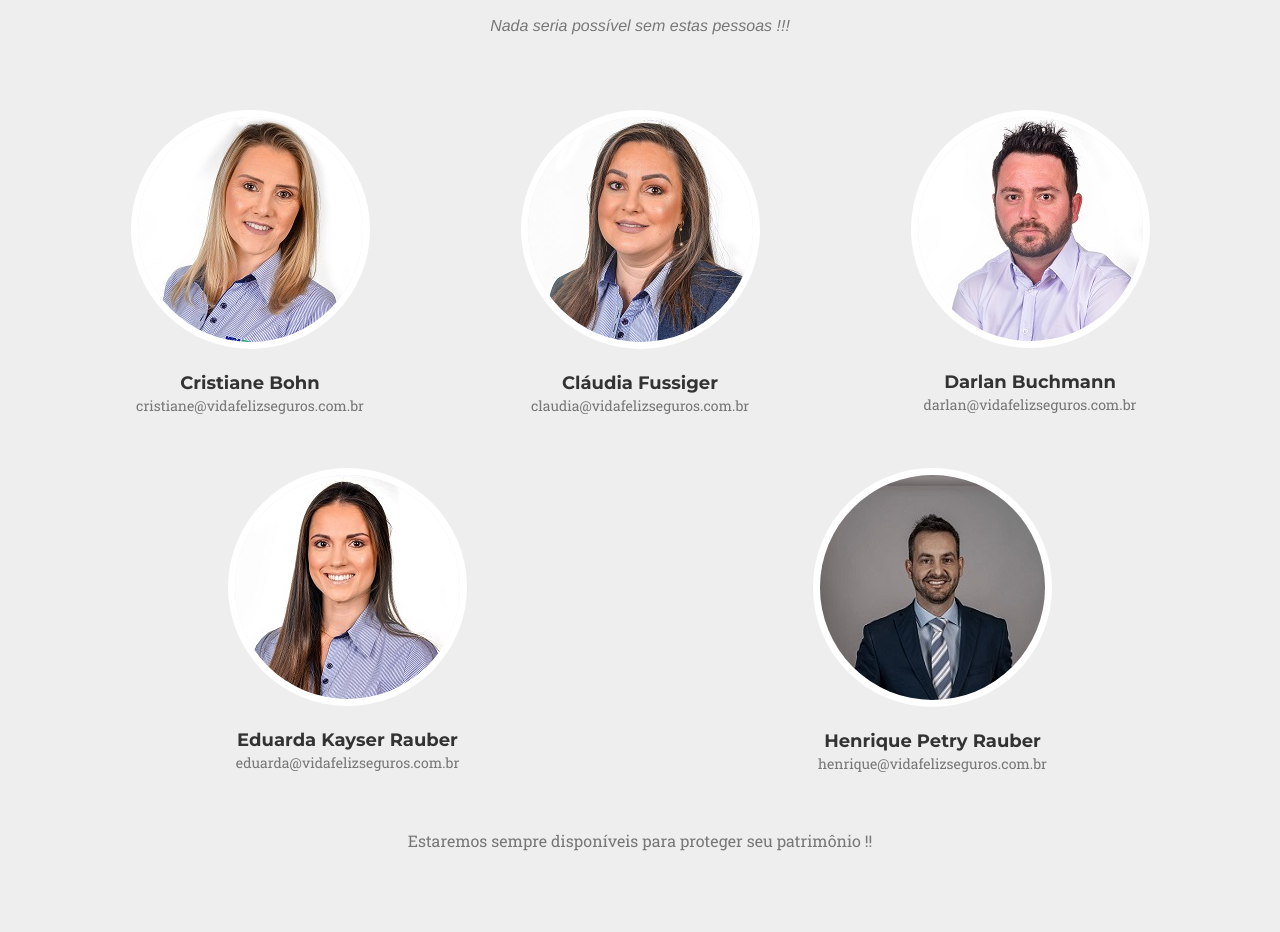
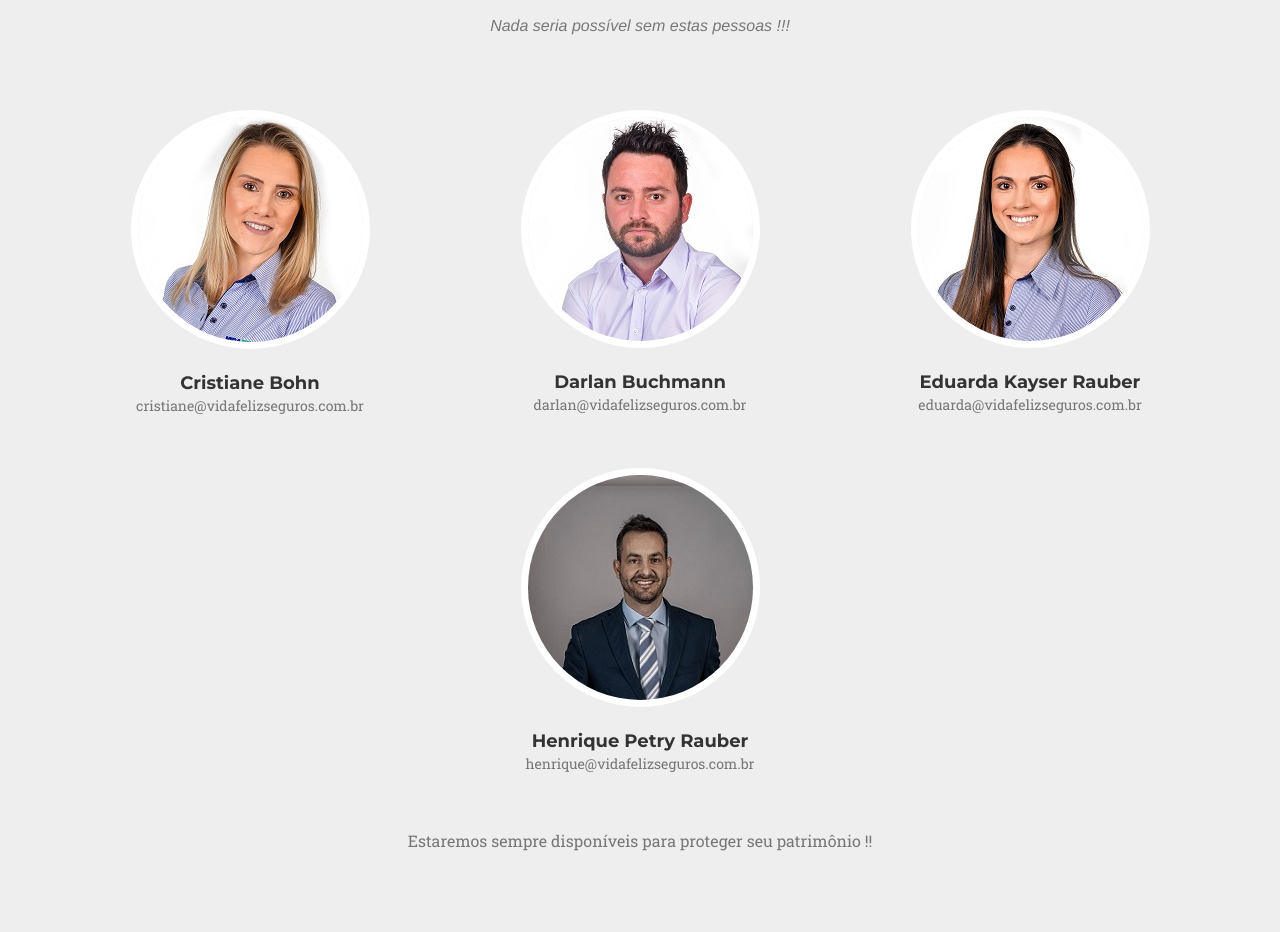
Before and after one commit to xicopetry/site-vida-feliz, a plain HTML site: page index.html in a window 1280 px wide. Shown: the part 3576-4508 px from the top of the page. Drawn offline with Linux system fonts and the light colour scheme; a web font is replaced by a local one.

Commit message:
Update team member section in index.html
Removed Cláudia Fussiger from team members and adjusted layout.

```diff
--- a/index.html
+++ b/index.html
@@ -355,28 +355,21 @@
                 </div>
                 <div class="col-sm-4">
                     <div class="team-member">
-                        <img src="img/team/claudia.jpg" class="img-responsive img-circle" alt="">
-                        <h4>Cláudia Fussiger</h4>
-                        <p class="text-muted">claudia@vidafelizseguros.com.br</p>
-                    </div>
-                </div>
-                <div class="col-sm-4">
-                    <div class="team-member">
                         <img src="img/team/darlan.jpg" class="img-responsive img-circle" alt="">
                         <h4>Darlan Buchmann</h4>
                         <p class="text-muted">darlan@vidafelizseguros.com.br</p>
                     </div>
                 </div>
-            </div>
-            <div class="row">
-                <div class="col-sm-6">
+                <div class="col-sm-4">
                     <div class="team-member">
                         <img src="img/team/eduarda.jpg" class="img-responsive img-circle" alt="">
                         <h4>Eduarda Kayser Rauber</h4>
                         <p class="text-muted">eduarda@vidafelizseguros.com.br</p>
                     </div>
                 </div>
-                <div class="col-sm-6">
+            </div>
+            <div class="row">
+                <div class="col-sm-12">
                     <div class="team-member">
                         <img src="img/team/henrique.jpeg" class="img-responsive img-circle" alt="">
                         <h4>Henrique Petry Rauber</h4>
```
